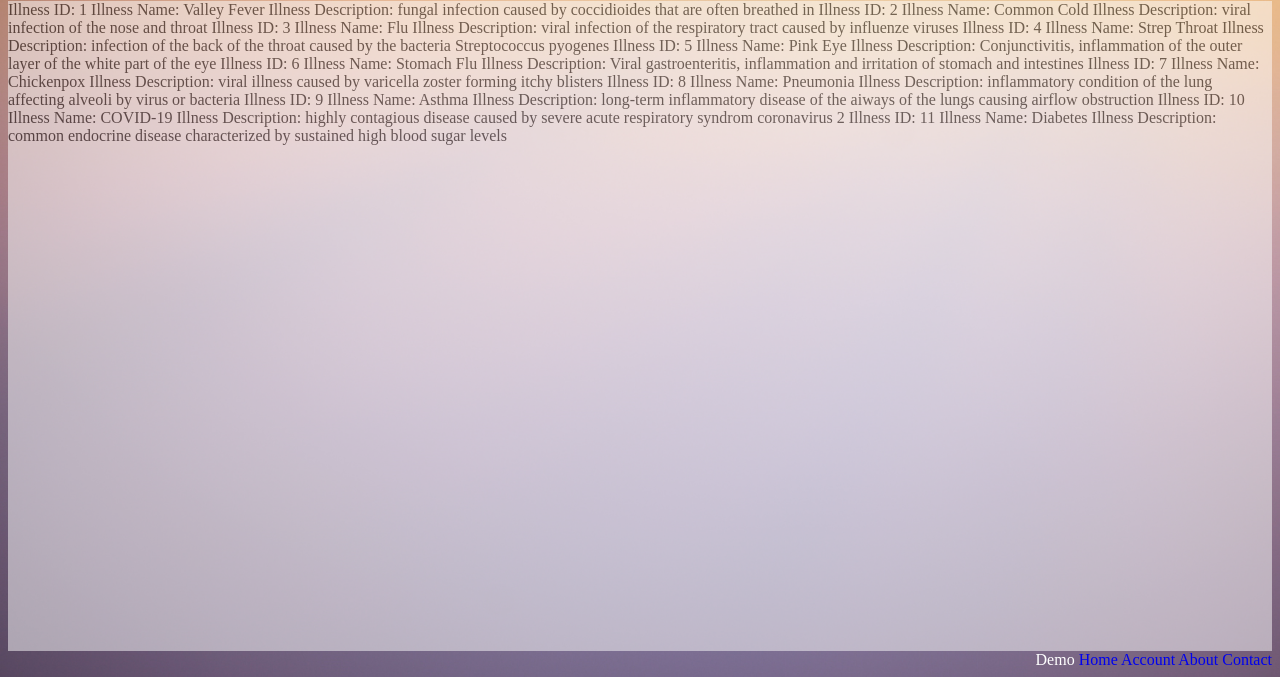
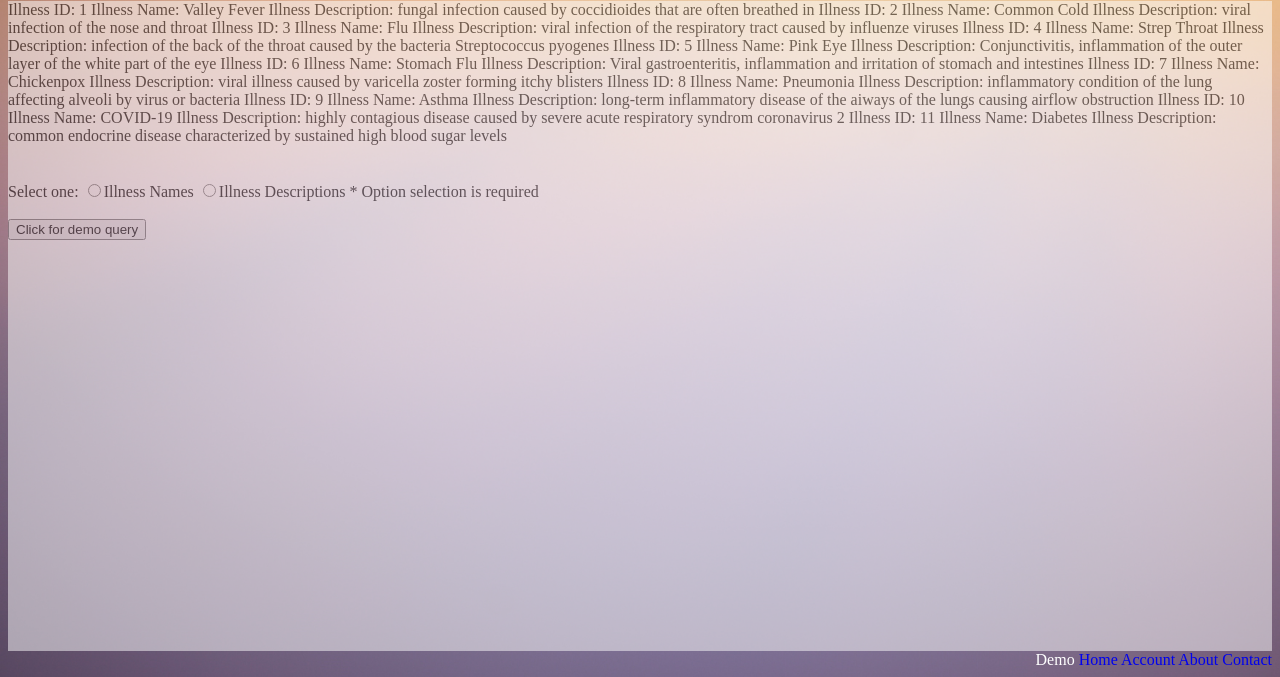
Before and after one commit to jrojas53/ReadyMedi, a PHP site: page /demo.php in a window 1280 px wide. Shown: the part 154-831 px from the top of the page. Run offline with PHP 8.4, Linux system fonts and the light colour scheme; data comes from the database, SQL or seed files in the repository; data that the repository does not hold is empty.

Commit message:
update demo with radio buttons

```diff
--- a/Website/demo.php
+++ b/Website/demo.php
@@ -85,7 +85,6 @@
         <h1>Demo</h1>
         <div class="page">
 			<?php
-				// check if connected to database
 				// include as it requires connection.
 				include '.connect.php';
 
@@ -96,16 +95,43 @@
 				// $result stores the output from passing the query statement to MDB.
 				$result = $db->query($sql_statement);
 
-				// $row stores the results PERMANENTALY to be used multiple times
+				// $row stores the results PERMANENTALY to be used multiple times,
 				// rather than just query() that only stores temporarily.
 				$row = $result->fetch_assoc();
 
 				// num_rows is a keyword from php? that will store the number of rows received.
 				$times = $result->num_rows;
 
-				//echo "number of rows " . $result->num_rows;
-				//echo "id: " . $row["illid"] . "- name: " . $row["name"] ."- description: " . $row[description];
+                // Define variables and set empty variables
+                $optionErr = "";
+                $option = $_POST["option"];
 
+                // Error catch
+                if (empty($_POST["option"])) {
+                    $optionErr = "Option selection is required";
+                }
+            /*
+                // // Run for-loop if "Illness Name" is selected through radio button.
+                else if ($_POST["option"] == "name") {
+                    $option = test_input($_POST["option"]);
+
+                    for ($i = 1; $i <= $times; $i++){
+
+                        // store new query statement depending on row $i
+                        $test = "select * from Illness where illid = $i";
+                        //echo "$test\n";
+
+                        // Grab results from the row we're requesting from.
+                        $result = $db->query($test);
+                        $row = $result->fetch_assoc();
+
+                        // pass collumn name into $row[] to print the wanted info.
+                        echo "Illness ID: " . $row["illid"] . "\n" . "Illness Name: " . $row["name"] ."\n\n";
+                    }
+                }
+                */
+                // Run for-loop if "Illness Description" is selected through radio button.
+           //     else {
                     for ($i = 1; $i <= $times; $i++){
 
                         // store new query statement depending on row $i
@@ -119,7 +145,28 @@
                         // pass collumn name into $row[] to print the wanted info.
                         echo "Illness ID: " . $row["illid"] . "\n" . "Illness Name: " . $row["name"] ."\n" . "Illness Description: " . $row["description"] . "\n\n";
                     }
+            //    }
+                /*
+                function test_input($data) {
+                    $data = trim($data);
+                    $data = stripslashes($data);
+                    $data = htmlspecialchars($data);
+                    return $data;
+                */
 			?>
+
+            <form method="post" action="<?php echo htmlspecialchars($_SERVER["PHP_SELF"]);?>">
+                <br><br>
+                Select one:
+                <input type="radio" name="option" <?php if (isset($option) && $option=="name") echo "checked";?>
+                value="name">Illness Names
+                    <input type="radio" name="option" <?php if (isset($option) && $option=="description") echo "checked";?>
+                value="description">Illness Descriptions
+                    <span class="error">* <?php echo $optionErr;?></span>
+                <br><br>
+                <input type="submit" name="submit" value="Click for demo query">
+            </form>
+
         </div>
         <div class ="footer">
             <a class = "active" style="text-decoration: none" href="demo.php">Demo</a>
```
Lines whose indentation alone changed are shown as unchanged.
